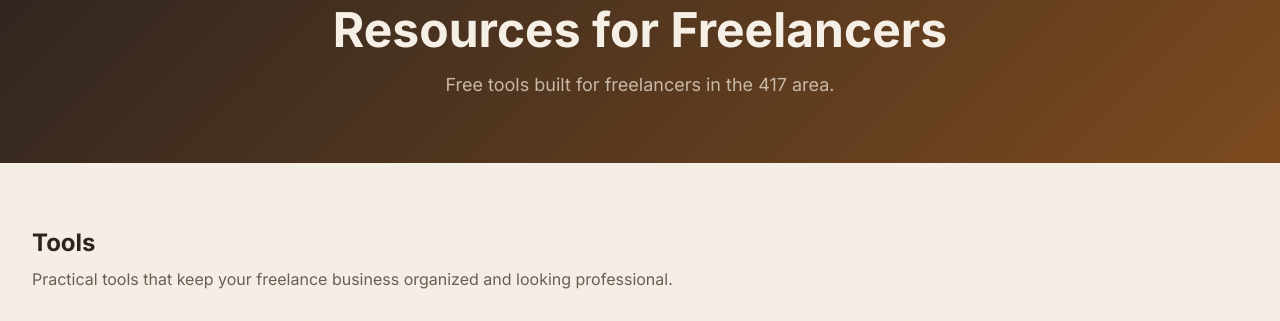
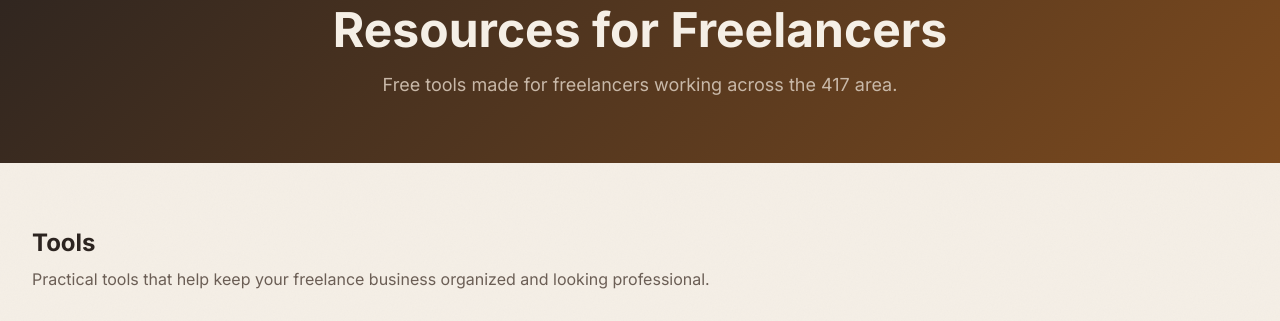
Before and after one commit to DeliverDigital-WebsiteAgency/417-freelancers, a Next.js app: page /resources in a window 1280 px wide. Shown: the part 171-492 px from the top of the page. Built offline with nearby package versions, Linux system fonts and the light colour scheme; no server answers.

Commit message:
Reword resources page hero and tools intro copy for freshness

```diff
--- a/src/app/resources/page.tsx
+++ b/src/app/resources/page.tsx
@@ -28,7 +28,7 @@ export default function ResourcesPage() {
             Resources for Freelancers
           </h1>
           <p className="text-lg leading-relaxed" style={{ color: "#C8B8A8" }}>
-            Free tools built for freelancers in the 417 area.
+            Free tools made for freelancers working across the 417 area.
           </p>
         </div>
       </section>
@@ -40,7 +40,7 @@ export default function ResourcesPage() {
             Tools
           </h2>
           <p className="text-base" style={{ color: "#6B5E55" }}>
-            Practical tools that keep your freelance business organized and looking professional.
+            Practical tools that help keep your freelance business organized and looking professional.
           </p>
         </div>
         <div className="grid grid-cols-1 md:grid-cols-2 lg:grid-cols-3 gap-6">
```
